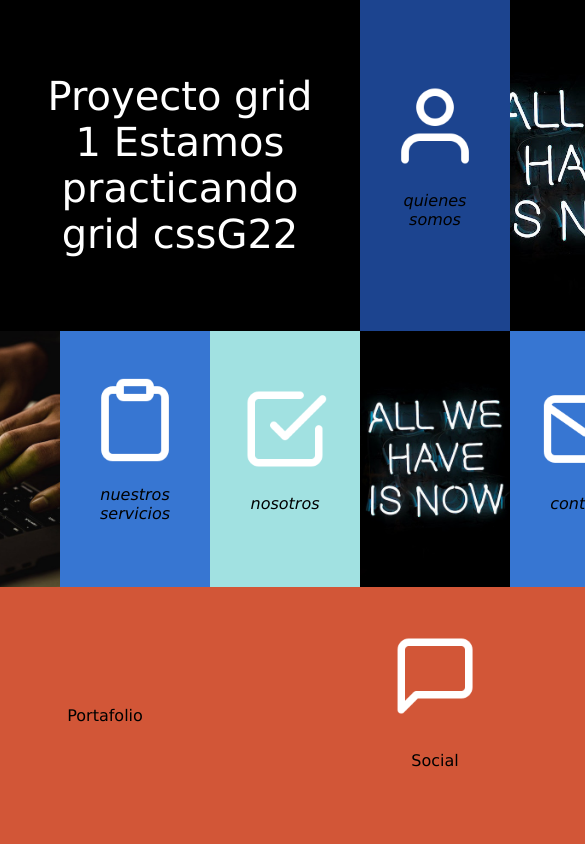
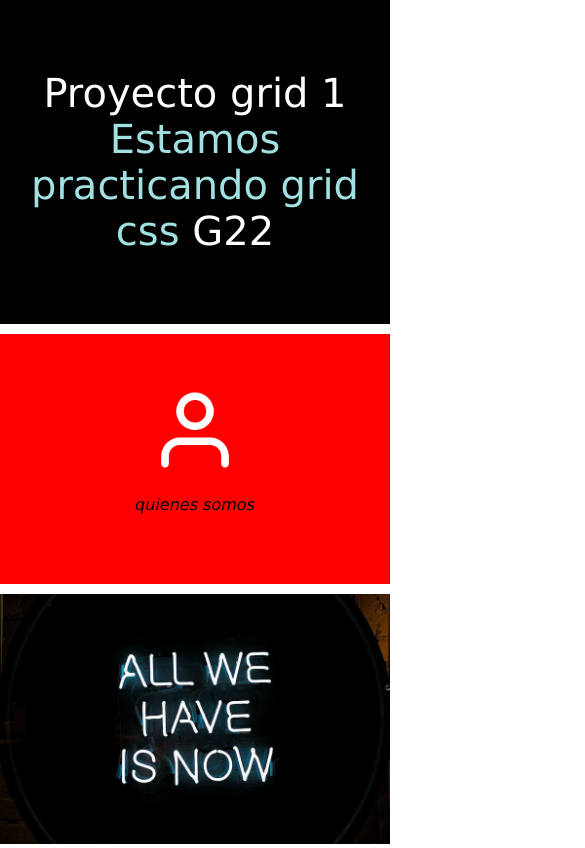
Before and after one commit to Kelvin207/Presentacion-HTML, a plain HTML site: page index.html in a window 390 px wide. Shown: the top 848 px of the page, 585 px wide, since content can reach past the window. Drawn offline with Linux system fonts and the light colour scheme.

Commit message:
responsive

```diff
--- a/index.html
+++ b/index.html
@@ -1,44 +1,46 @@
 <!DOCTYPE html>
-<html lang="es">
+<html lang="en">
   <head>
-    <meta charset="UTF-8">
-    <meta name="viewport" content="width=device-width, initial-scale=1.0">
-    <link rel="stylesheet" href="./styles/main.css">
+    <meta charset="UTF-8" />
+    <meta name="viewport" content="width=device-width, initial-scale=1.0" />
+    <link rel="stylesheet" href="./styles/main.css" />
+    <link rel="stylesheet" media="screen and (max-width:768px)"   href="./styles/responsive.css" />
     <title>Proyecto Grid</title>
   </head>
   <body>
     <div id="wrapper">
       <div class="box box-1">
-            <h1>Proyecto grid 1 <spam>Estamos practicando grid css</spam>G22</h1>
+        <h1>
+          Proyecto grid 1
+          <span>Estamos practicando grid css</span>
+          G22
+        </h1>
       </div>
 
       <div class="box box-2">
-            <img src="./images/icon-user.png" alt="">
+        <img src="./images/icon-user.png" alt="" />
         <p>quienes somos</p>
       </div>
-
       <div class="box box-3"></div>
       <div class="box box-4"></div>
       <div class="box box-5">
-            <img src="./images/icon-clipboard.png" alt="">
+        <img src="./images/icon-clipboard.png" alt="" />
         <p>nuestros servicios</p>
       </div>
       <div class="box box-6">
-            <img src="./images/icon-check.png" alt="">
+        <img src="./images/icon-check.png" alt="" />
         <p>nosotros</p>
       </div>
       <div class="box box-7"></div>
       <div class="box box-8">
-            <img src="./images/icon-mail.png" alt="">
+        <img src="./images/icon-mail.png" alt="" />
         <p>contacto</p>
       </div>
       <div class="box box-9">Portafolio</div>
       <div class="box box-10">
-            <img src="./images/icon-message.png" alt="">
-
+        <img src="./images/icon-message.png" alt="" />
+      </div>
       <div class="box box-11">Social</div>
-
     </div>
-
   </body>
 </html>
--- a/styles/main.css
+++ b/styles/main.css
@@ -27,9 +27,11 @@
 
 #wrapper {
   display: grid;
+  gap: 10px;
   grid-template-columns: repeat(5, 1fr);
   grid-auto-rows: minmax(250px, auto);
   height: 100vh;
+
 }
 
 .box {
@@ -96,56 +98,31 @@
 .box-8 {
   grid-column: 5;
   grid-row: 2;
-      background: #3776d2;
+  background: #3776d2
 }
 
 .box-9 {
   grid-column: 1/3;
   grid-row: 3;
   background: url(../images/bk-4.jpg);
-      background: #d25637;
 }
 
 .box-10 {
-      /* grid-column: 3; */
-      /* grid-row: 3; */
-      /* background: url(../images/bk-5.jpg); */
-
-      grid-column: 3/6;
+  grid-column: 3;
   grid-row: 3;
-      background: url(../images/bk-4.jpg);
-      background: #d25637;
+  background: #1c488f;
 }
 
-    /* .box-11 {
-      grid-column: 3/6;
-      grid-row: 6;
+.box-11 {
+  grid-column: 4/6;
+  grid-row: 3;
   background: url(../images/bk-5.jpg);
-    } */
-    .box-3, .box-4, .box-7, .box-9, .box-11{
+}
+
+
+.box-3,.box-4,.box-7,.box-9,.box-11{
   background-repeat: no-repeat;
   background-position: center;
   background-size: cover;
+
 }
-
-    @media (max-width: 600px) {
-        main {
-            flex-direction: column-reverse;
-            padding: 0;
-        }
-        /* main > section:nth-child(1) {
-            order: 2;
-        }
-        main > section:nth-child(2) {
-            order: 1;
-        } */
-        /* main section:nth-child(2) img:nth-child(1) {
-            display: none;
-        }
-        main section:nth-child(2) img:nth-child(2) {
-            display: unset;
-        } */
-        .box-3 {
-            order: 2;
-        }
-    }
--- /dev/null
+++ b/styles/responsive.css
@@ -0,0 +1,57 @@
+
+#wrapper {
+	grid-template-columns: repeat(1, 1fr);
+	height: 100%;
+}
+
+.box-1,
+.box-2,
+.box-3,
+.box-4,
+.box-5,
+.box-6,
+.box-7,
+.box-8,
+.box-9,
+.box-10,
+.box-11 {
+	grid-column: 1;
+}
+
+
+.box-1 {
+	grid-row: 1;
+	text-align: center;
+}
+.box-2 {
+	grid-row: 2;
+    background: red;
+}
+.box-3 {
+	grid-row: 3;
+
+}
+.box-4 {
+	grid-row: 4;
+}
+.box-5 {
+	grid-row: 5;
+}
+.box-6 {
+	grid-row: 6;
+}
+.box-7 {
+	grid-row: 7;
+}
+.box-8 {
+	grid-row: 8;
+}
+.box-9 {
+	grid-row: 9;
+}
+.box-10 {
+	grid-row: 10;
+}
+.box-11 {
+	grid-row: 11;
+}
```
Lines whose indentation alone changed are shown as unchanged.
